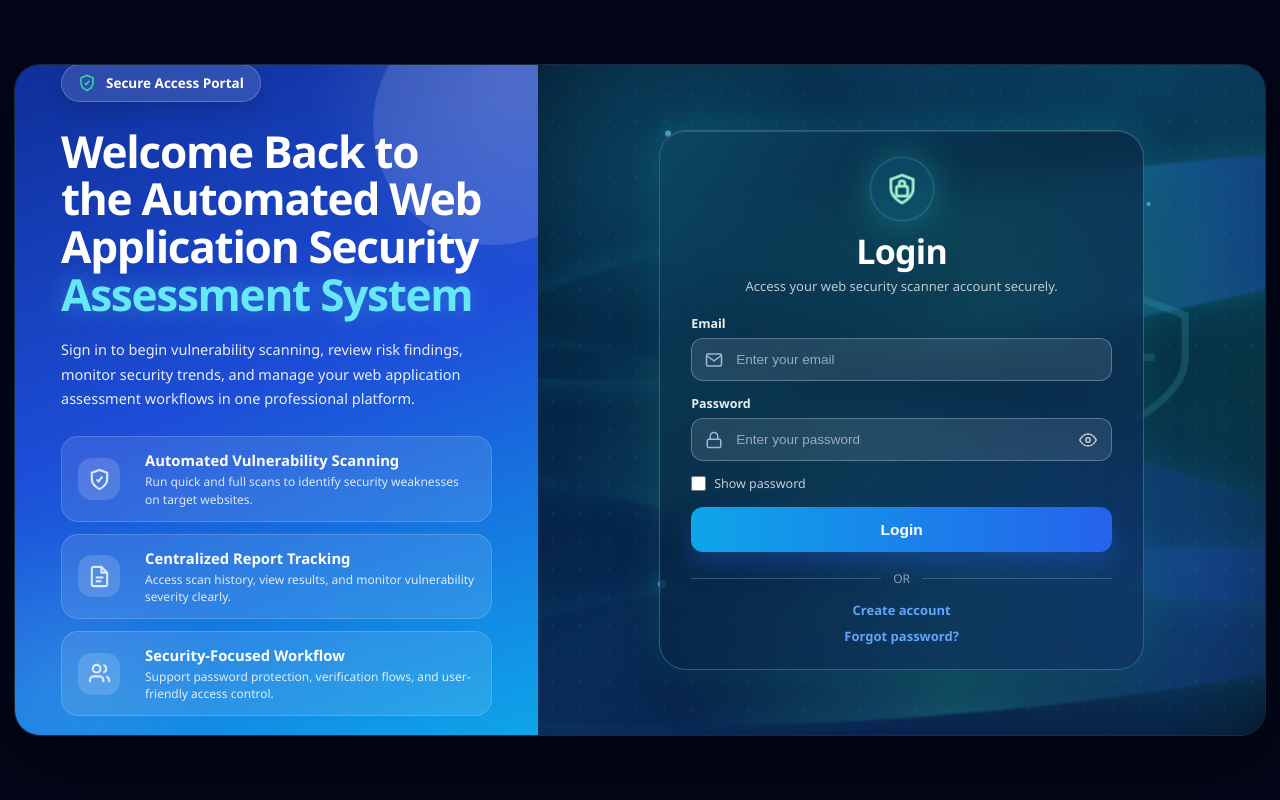
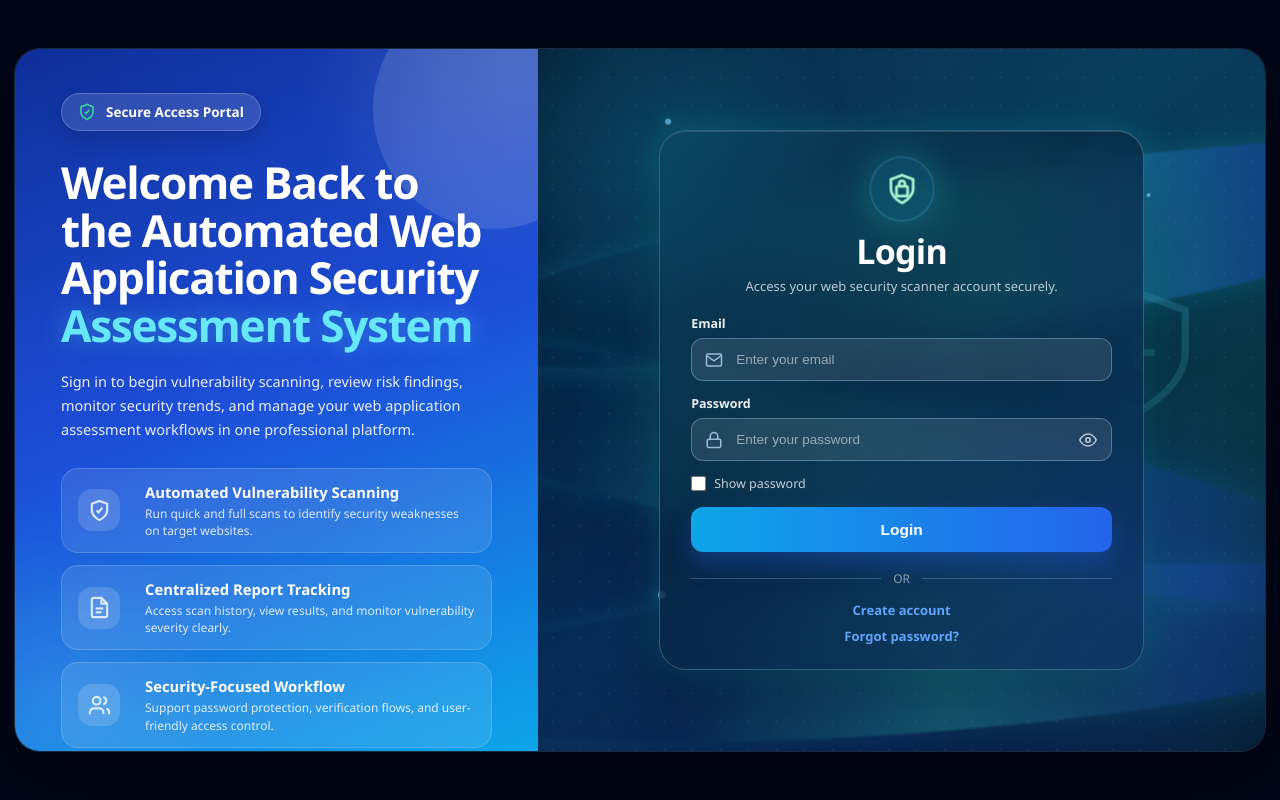
Before and after one commit to deenesh16/fyp-security-system, a Flask app: page /login in a window 1280 px wide. Run offline with Flask 3, Linux system fonts and the light colour scheme; some libraries are stand-ins or nearby versions.

Commit message:
Fix login top badge visibility

```diff
--- a/templates/login.html
+++ b/templates/login.html
@@ -29,16 +29,16 @@
             display: flex;
             align-items: center;
             justify-content: center;
-            padding: 24px 14px;
+            padding: 28px 14px;
             overflow-x: hidden;
         }
 
         .page {
             width: 100%;
             max-width: 1420px;
-            height: 84vh;
-            min-height: 650px;
-            max-height: 770px;
+            height: 88vh;
+            min-height: 680px;
+            max-height: 830px;
             display: grid;
             grid-template-columns: 0.72fr 1fr;
             border-radius: 26px;
@@ -50,7 +50,7 @@
 
         .left-panel {
             position: relative;
-            padding: 38px 46px;
+            padding: 34px 46px 38px;
             color: white;
             background:
                 radial-gradient(circle at 95% 2%, rgba(255,255,255,0.14), transparent 25%),
@@ -86,8 +86,8 @@
             height: 100%;
             display: flex;
             flex-direction: column;
-            justify-content: center;
-            padding-top: 18px;
+            justify-content: flex-start;
+            padding-top: 10px;
         }
 
         .badge {
@@ -100,7 +100,7 @@
             background: rgba(255,255,255,0.13);
             border: 1px solid rgba(255,255,255,0.22);
             box-shadow: 0 8px 20px rgba(0,0,0,0.14);
-            margin-bottom: 26px;
+            margin-bottom: 28px;
             backdrop-filter: blur(10px);
             font-weight: 700;
             font-size: 13.5px;
```
